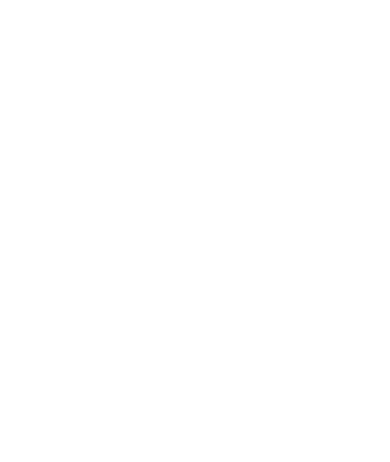
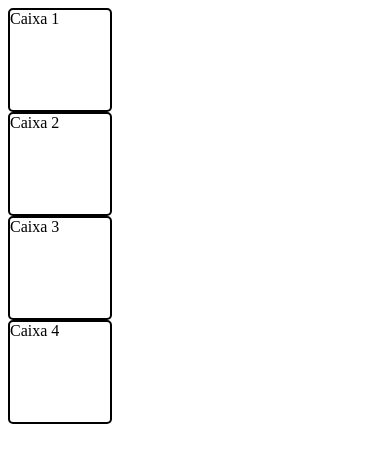
Before and after one commit to Wigor-SG/Aulas, a plain HTML site: page Responsividade/assets/orientationMedia.html in a window 390 px wide. Drawn offline with Linux system fonts and the light colour scheme.

Commit message:
aulas responsividade: orientation media

```diff
--- a/Responsividade/assets/orientationMedia.html
+++ b/Responsividade/assets/orientationMedia.html
@@ -4,10 +4,15 @@
 <head>
     <meta charset="UTF-8">
     <title>Document</title>
+    <link rel="stylesheet" href="../style/oriententionMedia.css">
 </head>
 
 <body>
 
+    <div>Caixa 1</div>
+    <div>Caixa 2</div>
+    <div>Caixa 3</div>
+    <div>Caixa 4</div>
 
 </body>
 </html>
--- a/Responsividade/style/oriententionMedia.css
+++ b/Responsividade/style/oriententionMedia.css
@@ -0,0 +1,35 @@
+body {
+
+    display: flex;
+
+}
+
+div {
+
+    width: 100px;
+    height: 100px;
+    border: 2px black solid;
+    border-radius: 5px;
+
+}
+
+@media (orientation: landscape) {
+
+    body {
+
+        flex-direction: row;
+
+    }
+
+}
+
+@media (orientation: portrait) {
+
+    body {
+
+        flex-direction: column;
+
+    }
+
+
+}
```
